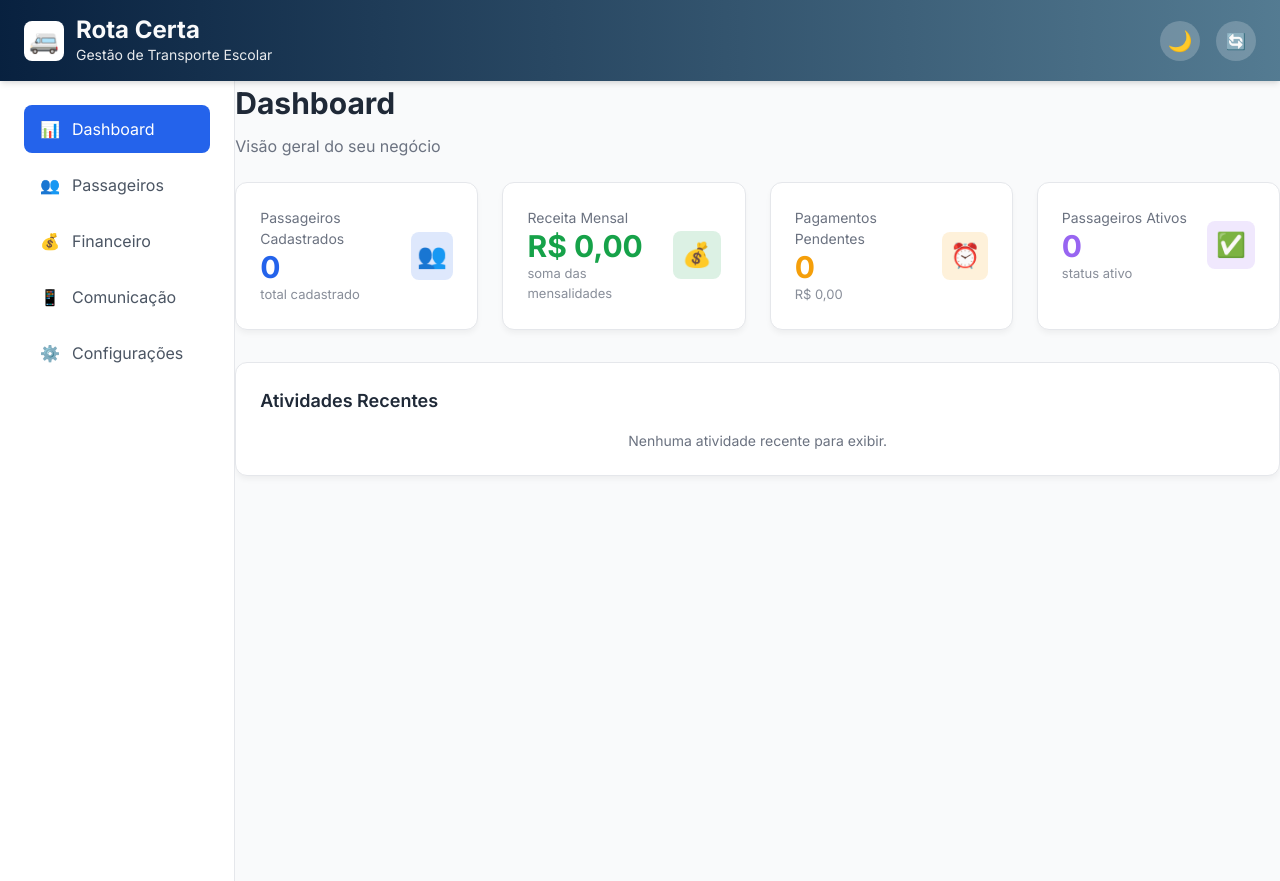
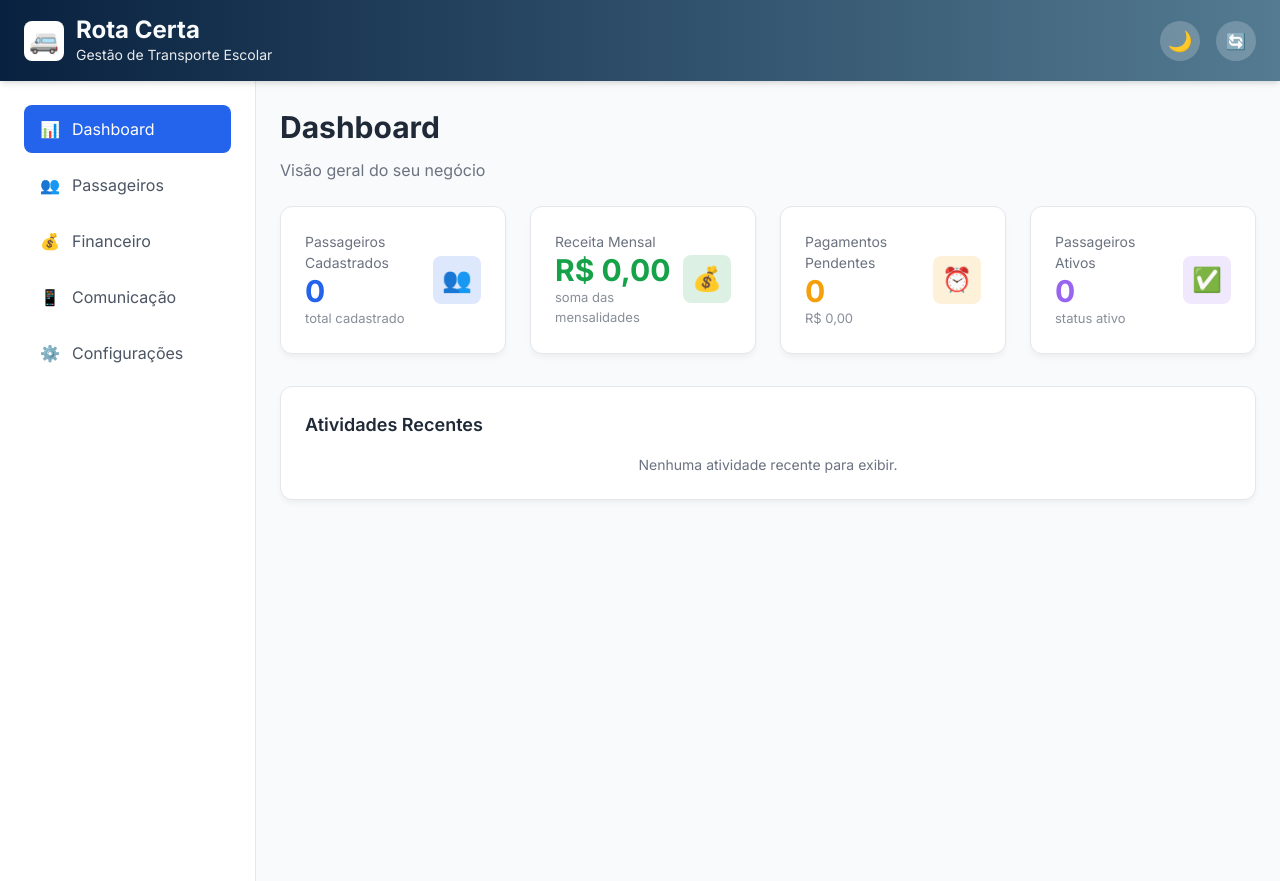
Before and after one commit to alanaroyer/right-route, a plain HTML site: page index.html in a window 1280 px wide. Drawn offline with nearby package versions, Linux system fonts and the light colour scheme.

Commit message:
28/08/25

```diff
--- a/index.html
+++ b/index.html
@@ -92,7 +92,7 @@
                 <div class="stats-grid">
                     <div class="card card-hover">
                         <div class="stat-card__content">
-                            <div>
+                            <div class="stat-card__details">
                                 <p class="stat-card__label">Passageiros Cadastrados</p>
                                 <p id="totalPassageirosDash" class="stat-card__value stat-card__value--primary">0</p>
                                 <p class="stat-card__meta">total cadastrado</p>
@@ -104,7 +104,7 @@
                     </div>
                     <div class="card card-hover">
                         <div class="stat-card__content">
-                            <div>
+                            <div class="stat-card__details">
                                 <p class="stat-card__label">Receita Mensal</p>
                                 <p id="receitaMensalDash" class="stat-card__value stat-card__value--success">R$ 0,00</p>
                                 <p class="stat-card__meta">soma das mensalidades</p>
@@ -116,7 +116,7 @@
                     </div>
                     <div class="card card-hover">
                         <div class="stat-card__content">
-                            <div>
+                            <div class="stat-card__details">
                                 <p class="stat-card__label">Pagamentos Pendentes</p>
                                 <p class="stat-card__value stat-card__value--warning">0</p>
                                 <p class="stat-card__meta">R$ 0,00</p>
@@ -128,7 +128,7 @@
                     </div>
                     <div class="card card-hover">
                         <div class="stat-card__content">
-                            <div>
+                            <div class="stat-card__details">
                                 <p class="stat-card__label">Passageiros Ativos</p>
                                 <p id="passageirosAtivosDash" class="stat-card__value stat-card__value--purple">0</p>
                                 <p class="stat-card__meta">status ativo</p>
--- a/style.css
+++ b/style.css
@@ -118,6 +118,11 @@ img {
 
 .main {
     display: flex;
+}
+
+.main-content {
+    flex: 1;
+    padding: 1.5rem;
 }
 
 /* =============================================== */
@@ -307,7 +312,6 @@ img {
 /*===============================================*/
 .page-header {
     margin-bottom: 1.5rem;
-    /* mb-6 */
 }
 
 .page-title {
@@ -315,7 +319,6 @@ img {
     font-weight: var(--font-bold);
     color: var(--title-color);
     margin-bottom: 0.5rem;
-    /* mb-2 */
 }
 
 .page-subtitle {
@@ -327,15 +330,19 @@ img {
     display: grid;
     grid-template-columns: repeat(1, 1fr);
     gap: 1.5rem;
-    /* gap-6 */
     margin-bottom: 2rem;
-    /* mb-8 */
 }
 
 .stat-card__content {
     display: flex;
     align-items: center;
     justify-content: space-between;
+    gap: 1rem;
+}
+
+.stat-card__details {
+    flex: 1;
+    min-width: 0;
 }
 
 .stat-card__label {
@@ -347,6 +354,7 @@ img {
     font-size: var(--h1-font-size);
     font-weight: var(--font-bold);
     line-height: 1.2;
+    white-space: nowrap;
 }
 
 .stat-card__meta {
@@ -357,11 +365,8 @@ img {
 
 .stat-card__icon {
     width: 3rem;
-    /* w-12 */
     height: 3rem;
-    /* h-12 */
     border-radius: 0.5rem;
-    /* rounded-lg */
     display: flex;
     align-items: center;
     justify-content: center;
@@ -369,10 +374,8 @@ img {
 
 .stat-card__icon span {
     font-size: 1.5rem;
-    /* text-2xl */
 }
 
-/* Modificadores de cor para os cards */
 .stat-card__value--primary {
     color: var(--primary-color);
 }
```
